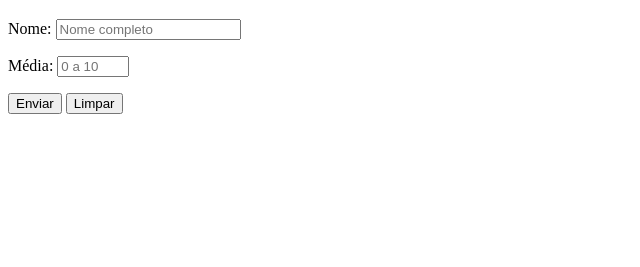
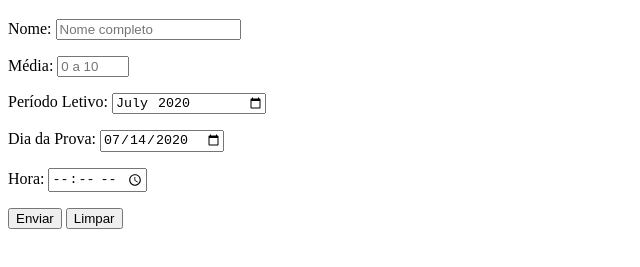
Before and after one commit to Viitorsoares/HTMLS-CSS, a plain HTML site: page Exercicios/ex025/form003.html in a window 1280 px wide. Shown: the part 61-328 px from the top of the page, without its empty margins (0-640 px from the left). Drawn offline with Linux system fonts and the light colour scheme.

Commit message:
atualizando formulario 3

```diff
--- a/Exercicios/ex025/form003.html
+++ b/Exercicios/ex025/form003.html
@@ -17,6 +17,18 @@
             <input type="number" name="media" id="imedia" required min="0" max="10" placeholder="0 a 10" step="0.5">
         </p>
         <p>
+            <label for="imes">Período Letivo:</label>
+            <input type="month" name="mes" id="imes" value="2020-07">
+        </p>
+        <p>
+            <label for="idia">Dia da Prova:</label>
+            <input type="date" name="dia" id="idia" value="2020-07-14">
+        </p>
+        <p>
+            <label for="ihora">Hora:</label>
+            <input type="time" name="hora" id="ihora">
+        </p>
+        <p>
             <input type="submit" value="Enviar">
             <input type="reset" value="Limpar">
         </p>
```
